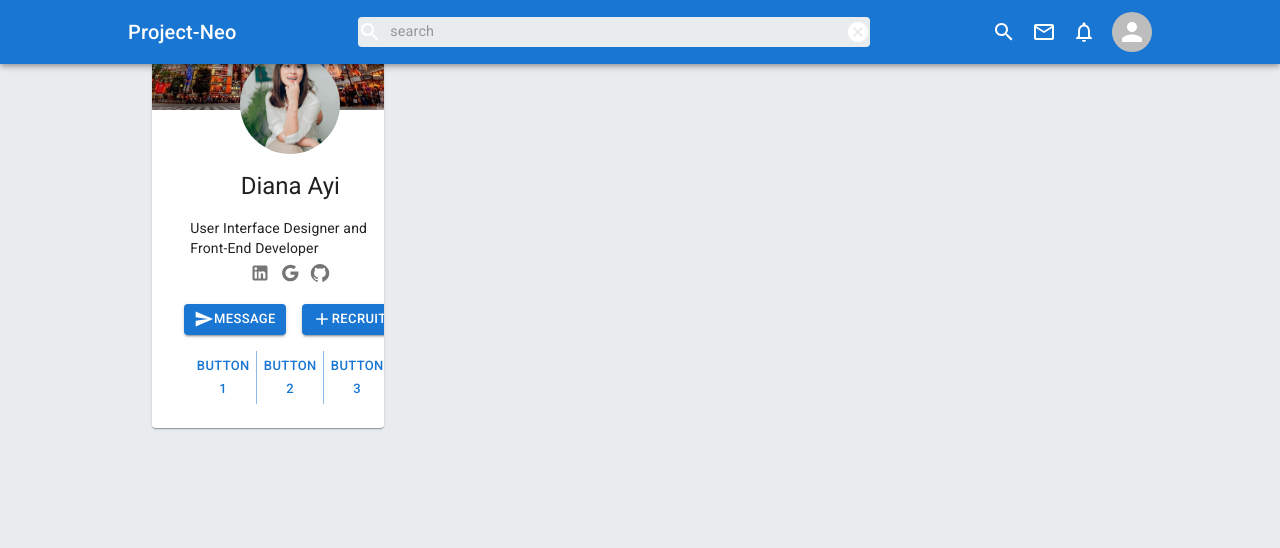
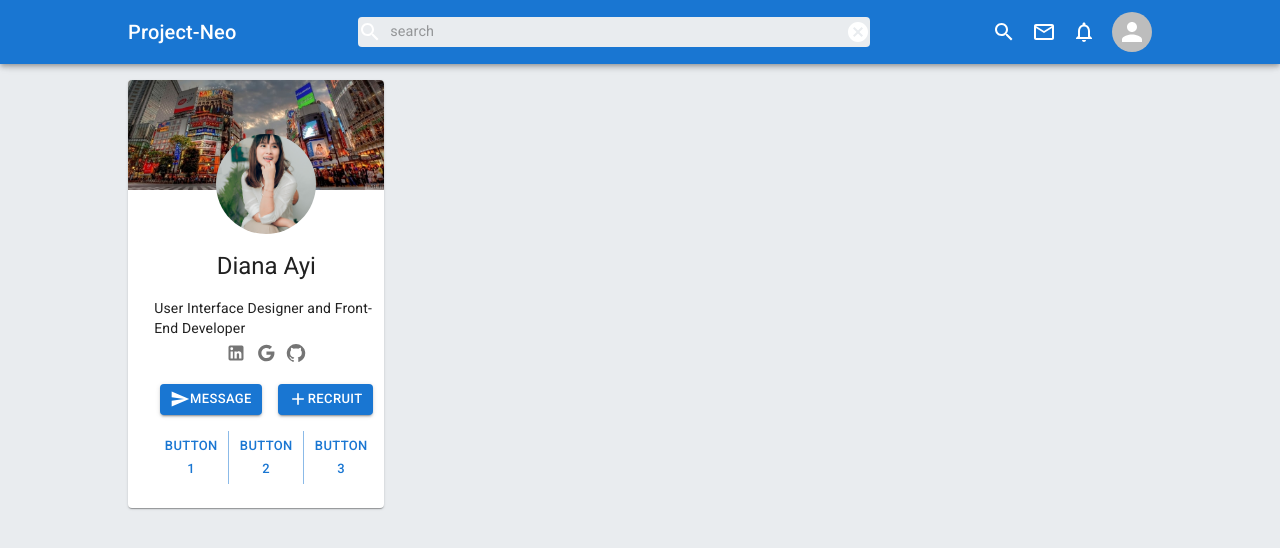
Before and after one commit to jpzambranoleon/project-neo-front-end, a React (Create React App) app: page /users in a window 1280 px wide. Shown: the top 548 px of the page. Built offline with nearby package versions, Linux system fonts and the light colour scheme.

Commit message:
updated files

```diff
--- a/src/pages/Users/Users.jsx
+++ b/src/pages/Users/Users.jsx
@@ -2,6 +2,7 @@ import { Box, Grid } from "@mui/material";
 import Navbar from "../../components/Navbar";
 import ProfileCard from "../homePage/components/ProfileCard";
 import { makeStyles } from "@mui/styles";
+import UserCard from "./components/UserCard";
 
 const useStyles = makeStyles((theme) => ({
     boxContainer: {
@@ -22,7 +23,7 @@ export default function Users() {
                 <Box className={classes.boxContainer}>
                 <Grid container>
                     <Grid item sm={3}>
-                        <ProfileCard />
+                        <UserCard />
                     </Grid>
                 </Grid>
             </Box>
--- a/src/pages/Users/components/UserCard.jsx
+++ b/src/pages/Users/components/UserCard.jsx
@@ -0,0 +1,74 @@
+import { Add, GitHub, Google, LinkedIn, Send } from "@mui/icons-material";
+import { Avatar, Box, Button, ButtonGroup, Card, CardActions, CardContent, CardMedia, Grid, IconButton, Stack, Typography } from "@mui/material";
+import { makeStyles } from "@mui/styles";
+
+const useStyles = makeStyles((theme) => ({
+    userCard: {
+        maxWidth: 300,
+        marginTop: theme.spacing(10),
+    },
+}));
+
+const UserCard = () => {
+    const classes = useStyles();
+    return (
+        <Card className={classes.userCard}>
+            <CardMedia
+                component="img"
+                height="110"
+                image="/assets/cover/cover.jpg"
+            />
+            <CardContent sx={{ mt: -9 }}>
+                <Grid container direction="column" sx={{ alignItems: "center" }}>
+                    <Avatar sx={{ width: 100, height: 100 }} src="/assets/person/diana.jpg"/>
+                    <CardContent>
+                        <Typography variant="h5">
+                            Diana Ayi
+                        </Typography>
+                    </CardContent>
+                    <Typography variant="body2">
+                        User Interface Designer and Front-End Developer
+                    </Typography>
+                    <Box sx={{ display: "flex" }}>
+                        <IconButton size="small">
+                            <LinkedIn fontSize="small"/>
+                        </IconButton>
+                        <IconButton size="small">
+                            <Google fontSize="small"/>
+                        </IconButton>
+                        <IconButton size="small">
+                            <GitHub fontSize="small"/>
+                        </IconButton>
+                    </Box>
+                    <CardContent>
+                        <Stack spacing={2} direction="row">
+                            <Button size="small" variant="contained">
+                                <Send fontSize="small" />
+                                Message
+                            </Button>
+                            <Button size="small" variant="contained">
+                                <Add fontSize="small" />
+                                Recruit
+                            </Button>
+                        </Stack>
+                    </CardContent>
+                    <Box>
+                        <ButtonGroup variant="text" size="small">
+                            <Button>
+                                Button 1
+                            </Button>
+                            <Button>
+                                Button 2
+                            </Button>
+                            <Button>
+                                Button 3
+                            </Button>
+                        </ButtonGroup>
+                    </Box>
+                </Grid>
+            </CardContent>
+        </Card>
+    );
+};
+
+export default UserCard;
--- a/src/pages/homePage/Home.jsx
+++ b/src/pages/homePage/Home.jsx
@@ -23,7 +23,7 @@ export default function Home() {
         <div>
             <Navbar />
             <Box className={classes.boxContainer}>
-                <Grid container>
+                <Grid container spacing={3}>
                     <Grid item sm={3}>
                         <Leftbar />
                     </Grid>
--- a/src/pages/homePage/components/ProfileCard.jsx
+++ b/src/pages/homePage/components/ProfileCard.jsx
@@ -4,7 +4,7 @@ import { Avatar, Box, Button, ButtonGroup, Card, CardActions, CardContent, CardM
 
 const ProfileCard = () => {
     return (
-        <Card sx={{ ml: 3, maxWidth: 300 }}>
+        <Card sx={{ maxWidth: 300 }}>
             <CardMedia
                 component="img"
                 height="110"
--- a/src/pages/homePage/components/Sidebar.jsx
+++ b/src/pages/homePage/components/Sidebar.jsx
@@ -10,7 +10,7 @@ const Sidebar = () => {
     };
 
     return (
-        <Card sx={{ mr: 3 }}>
+        <Card>
             <List component="nav" aria-label="main mailbox folders">
                 <ListItemButton
                     selected={selectedIndex === 0}
```
